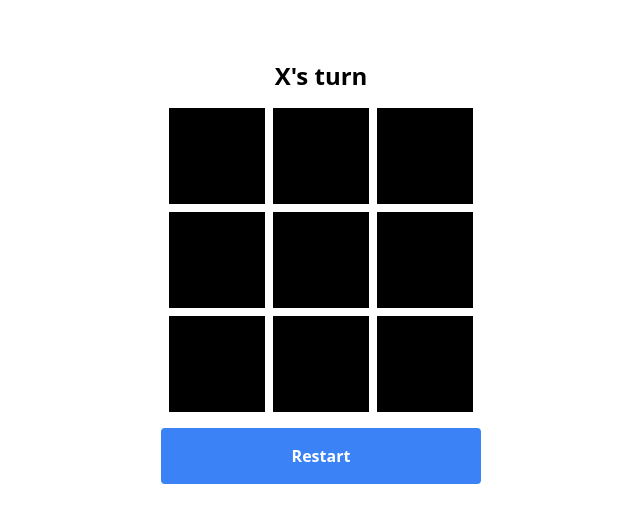
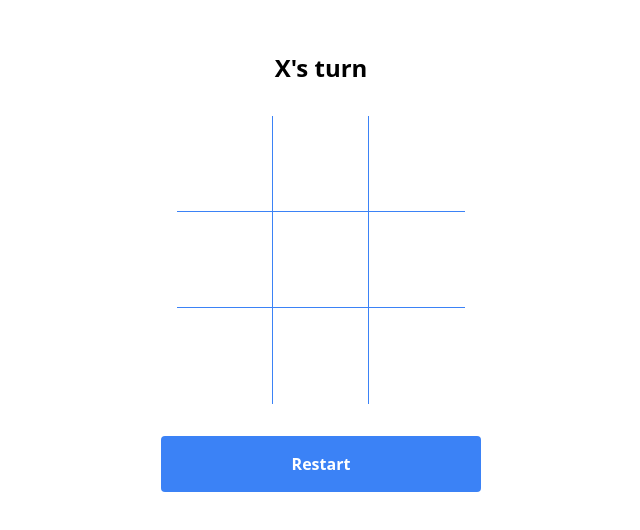
Before and after one commit to muham-khan/tic-tac-toe, a React (Vite) app: page / in a window 1280 px wide. Shown: the part 128-658 px from the top of the page, without its empty margins (319-959 px from the left). Built offline with nearby package versions, Linux system fonts and the light colour scheme.

Commit message:
* improve: Board border style;

```diff
--- a/src/components/Board.tsx
+++ b/src/components/Board.tsx
@@ -28,15 +28,16 @@ export function Board() {
     } else {
       return (
         <section>
-          <h1 className="text-center text-2xl font-bold mb-4">
+          <h1 className="text-center text-2xl font-bold mb-8">
             {player}'s turn
           </h1>
-          <div className="grid grid-cols-3 grid-rows-3 gap-2">
+          <div className="grid grid-cols-3 grid-rows-3">
             {board.map((value, index) => (
               <Square
                 key={index}
                 value={value}
                 disabled={value !== ""}
+                index={index}
                 handleClick={() => handleChooseSquare(index)}
               />
             ))}
@@ -47,7 +48,7 @@ export function Board() {
   }
 
   return (
-    <div className="flex flex-col items-center gap-4">
+    <div className="flex flex-col items-center gap-8">
       {renderBoard()}
       <button
         className="bg-blue-500 hover:bg-blue-700 text-white font-bold w-80 py-4 rounded transition-colors duration-300"
--- a/src/components/Square.tsx
+++ b/src/components/Square.tsx
@@ -2,13 +2,27 @@ import { HTMLProps } from "react";
 
 type SquareProps = HTMLProps<HTMLButtonElement> & {
   value: string;
+  index: number;
   handleClick(): void;
 };
 
-export function Square({ value, handleClick, disabled }: SquareProps) {
+export function Square({ value, handleClick, disabled, index }: SquareProps) {
+  function getBorderStyle() {
+    const indexesWithoutBorderRight = [2, 5, 8];
+    if (index === 8) {
+      return "";
+    } else if (indexesWithoutBorderRight.includes(index)) {
+      return "border-b border-blue-500";
+    } else if (index > 5) {
+      return "border-r border-blue-500";
+    } else {
+      return "border-r border-b border-blue-500";
+    }
+  }
+
   return (
     <button
-      className="w-24 h-24 font-bold text-4xl bg-black text-white dark:bg-white dark:text-black disabled:cursor-not-allowed"
+      className={`w-24 h-24 font-bold text-4xl ${getBorderStyle()} disabled:cursor-not-allowed`}
       onClick={handleClick}
       disabled={disabled}
     >
```
